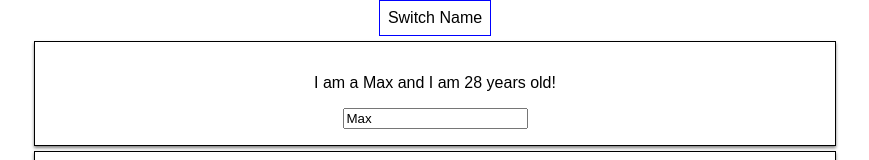
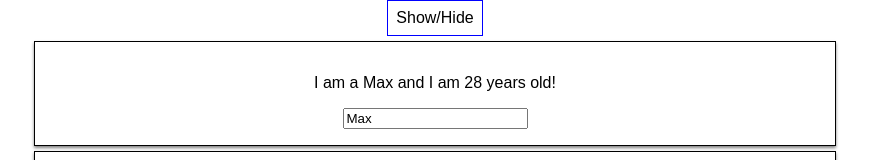
Before and after one commit to CAM603/react-complete-guide, a React (Create React App) app: page / in a window 1280 px wide. Shown: the top 160 px of the page, without its empty margins (205-1074 px from the left). Built offline with nearby package versions, Linux system fonts and the light colour scheme.

Commit message:
added toggle button

```diff
--- a/src/App.js
+++ b/src/App.js
@@ -9,7 +9,8 @@ class App extends Component {
           { name: 'Max', age: 28},
           { name: 'Cam', age: 26},
           { name: 'Kaylyn', age: 21}
-        ]
+        ],
+        showPersons: true
     };
 
       switchNameHandler = (newName) => {
@@ -29,7 +30,13 @@ class App extends Component {
             { name: event.target.value, age: 8},
             { name: 'Cami', age: 6},
             { name: 'Kay', age: 1}
-        ]})
+          ]
+        })
+      }
+
+      toggleHandler = () => {
+        let toggle = this.state.showPersons;
+        this.setState({ showPersons: !toggle})
       }
 
     render() {
@@ -43,7 +50,8 @@ class App extends Component {
       }
       return (
         <div className="App">
-          <button style={styles} onClick={() => this.switchNameHandler('Maxi')}>Switch Name</button>
+          <button style={styles} onClick={this.toggleHandler}>Show/Hide</button>
+          {this.state.showPersons ? <div>
             <Person
             name={this.state.persons[0].name}
             age={this.state.persons[0].age}
@@ -56,6 +64,7 @@ class App extends Component {
             <Person
             name={this.state.persons[2].name}
             age={this.state.persons[2].age}/>
+          </div> : null}
         </div>
       );
     }
```
Lines whose indentation alone changed are shown as unchanged.
